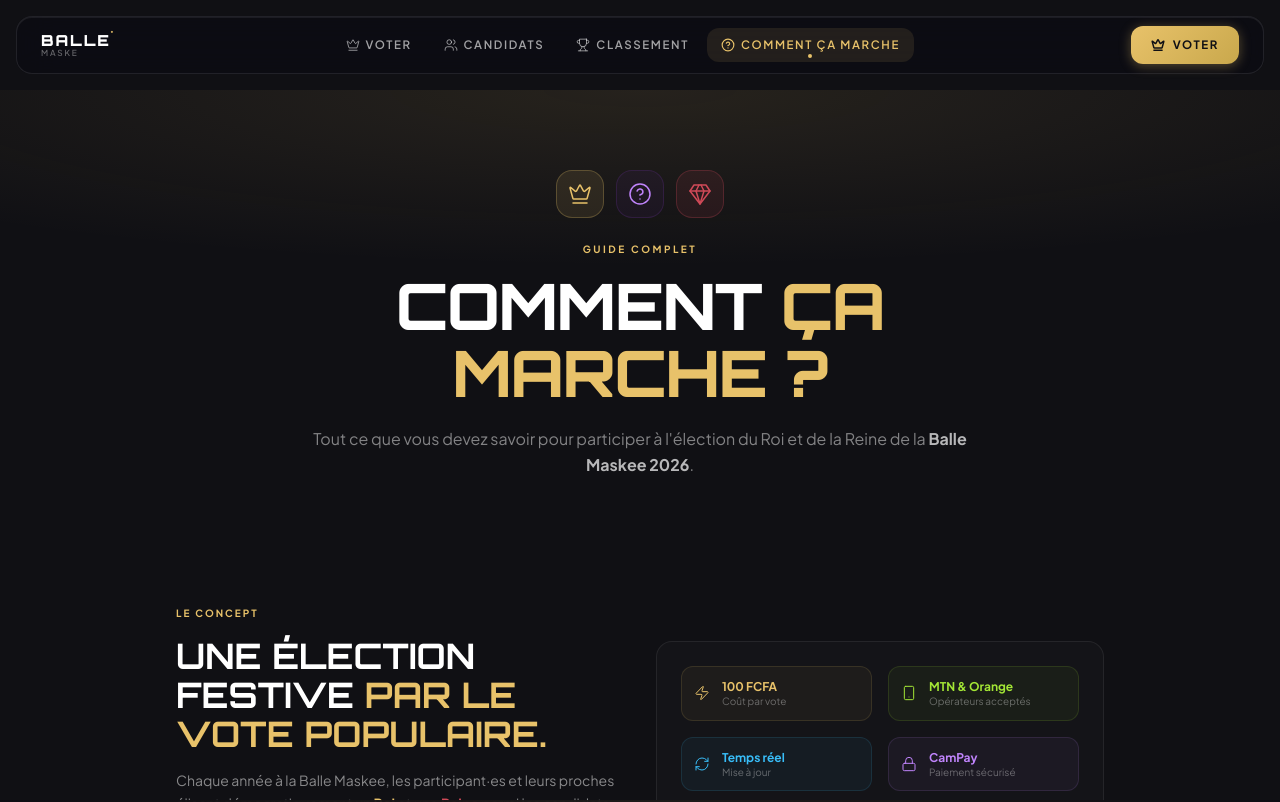
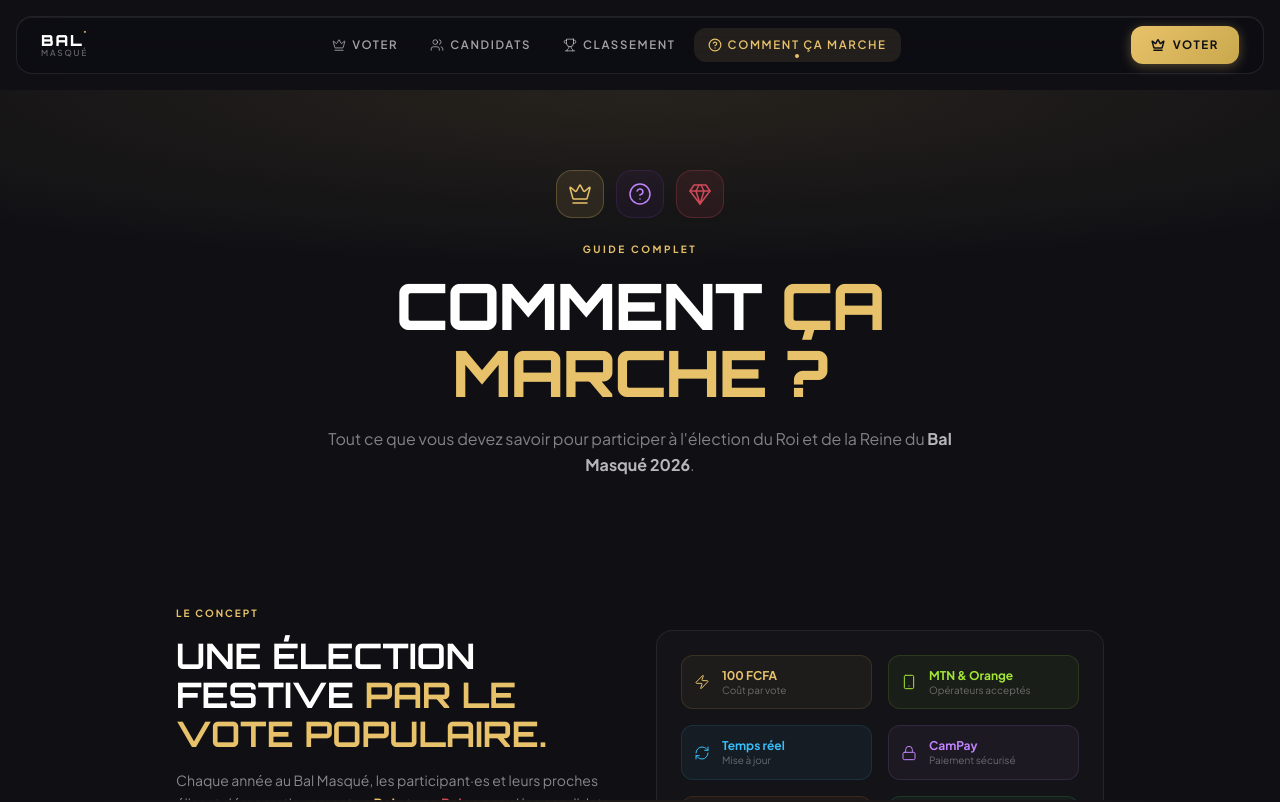
Before and after one commit to Josiasange37/RR-promo, a Next.js app: page /comment-ca-marche in a window 1280 px wide. Shown: the top 802 px of the page. Built offline with nearby package versions, Linux system fonts and the light colour scheme.

Commit message:
Rebrand Balle Maskee → Bal Masqué (French grammar fixes)

```diff
--- a/app/candidats/page.tsx
+++ b/app/candidats/page.tsx
@@ -155,7 +155,7 @@ export default function CandidatsPage() {
             Tous les <em style={{ color: "#e8c26a", fontStyle: "normal" }}>candidats.</em>
           </h1>
           <p className="text-base text-white/50 max-w-xl leading-relaxed mb-8" data-reveal>
-            Découvrez l&apos;ensemble des candidats au titre de Roi et Reine de la Balle Maskee 2026. Votez pour vos favoris — 100 FCFA par vote via Mobile Money.
+            Découvrez l&apos;ensemble des candidats au titre de Roi et Reine du Bal Masqué 2026. Votez pour vos favoris — 100 FCFA par vote via Mobile Money.
           </p>
 
           {/* Stats bar */}
@@ -261,7 +261,7 @@ export default function CandidatsPage() {
                   {/* Name overlay at bottom */}
                   <div className="absolute bottom-0 left-0 right-0 p-4">
                     <h3 className="text-base font-bold tracking-tight text-white m-0 uppercase font-orbitron leading-tight">{candidate.name}</h3>
-                    <p className="text-xs text-white/50 mt-0.5">{candidate.class} · Balle Maskee 2026</p>
+                    <p className="text-xs text-white/50 mt-0.5">{candidate.class} · Bal Masqué 2026</p>
                   </div>
                 </div>
 
@@ -357,7 +357,7 @@ export default function CandidatsPage() {
                     <div>
                       <span className="text-xs text-neutral-400 uppercase tracking-widest block">Voter pour</span>
                       <h4 className="text-xl font-bold font-orbitron tracking-tight text-white uppercase m-0">{selectedCandidate.name}</h4>
-                      <span className="text-xs text-neutral-400">{selectedCandidate.category} de la Balle Maskee · {selectedCandidate.class}</span>
+                      <span className="text-xs text-neutral-400">{selectedCandidate.category} du Bal Masqué · {selectedCandidate.class}</span>
                     </div>
                   </div>
                   <div className="mt-8">
--- a/app/comment-ca-marche/page.tsx
+++ b/app/comment-ca-marche/page.tsx
@@ -47,7 +47,7 @@ const FAQ = [
   },
   {
     q: "Jusqu'à quand peut-on voter ?",
-    a: "Les votes sont ouverts jusqu'au jour de l'événement, le 9 août 2026. Le classement final sera annoncé lors de la Balle Maskee. Profitez-en pour voter avant la clôture !",
+    a: "Les votes sont ouverts jusqu'au jour de l'événement, le 9 août 2026. Le classement final sera annoncé lors du Bal Masqué. Profitez-en pour voter avant la clôture !",
   },
   {
     q: "Mes données personnelles sont-elles sécurisées ?",
@@ -239,8 +239,8 @@ export default function CommentCaMarchePage() {
             data-reveal
             style={{ color: "rgba(255,255,255,0.48)" }}
           >
-            Tout ce que vous devez savoir pour participer à l&apos;élection du Roi et de la Reine de la{" "}
-            <strong style={{ color: "rgba(255,255,255,0.7)" }}>Balle Maskee 2026</strong>.
+            Tout ce que vous devez savoir pour participer à l&apos;élection du Roi et de la Reine du{" "}
+            <strong style={{ color: "rgba(255,255,255,0.7)" }}>Bal Masqué 2026</strong>.
           </p>
         </div>
       </section>
@@ -264,12 +264,12 @@ export default function CommentCaMarchePage() {
               Une élection festive <em style={{ color: "#e8c26a", fontStyle: "normal" }}>par le vote populaire.</em>
             </h2>
             <p className="text-sm leading-relaxed mb-4" data-reveal style={{ color: "rgba(255,255,255,0.5)" }}>
-              Chaque année à la Balle Maskee, les participant·es et leurs proches élisent démocratiquement un <strong style={{ color: "#e8c26a" }}>Roi</strong> et une{" "}
+              Chaque année au Bal Masqué, les participant·es et leurs proches élisent démocratiquement un <strong style={{ color: "#e8c26a" }}>Roi</strong> et une{" "}
               <strong style={{ color: "#d04a58" }}>Reine</strong> parmi les candidats de l&apos;édition 2026.
             </p>
             <p className="text-sm leading-relaxed" data-reveal style={{ color: "rgba(255,255,255,0.5)" }}>
               Le vote est <strong style={{ color: "rgba(255,255,255,0.75)" }}>payant</strong> : chaque vote coûte{" "}
-              <strong style={{ color: "#e8c26a" }}>100 FCFA</strong>. Les fonds collectés contribuent directement au financement de la Balle Maskee.
+              <strong style={{ color: "#e8c26a" }}>100 FCFA</strong>. Les fonds collectés contribuent directement au financement du Bal Masqué.
             </p>
           </div>
 
@@ -655,7 +655,7 @@ export default function CommentCaMarchePage() {
           <p className="text-base mb-10 leading-relaxed" data-reveal style={{ color: "rgba(255,255,255,0.45)" }}>
             Soutenez votre candidat favori maintenant. Chaque vote rapproche votre candidat du titre de{" "}
             <strong style={{ color: "#e8c26a" }}>Roi</strong> ou{" "}
-            <strong style={{ color: "#d04a58" }}>Reine</strong> de la Balle Maskee 2026.
+            <strong style={{ color: "#d04a58" }}>Reine</strong> du Bal Masqué 2026.
           </p>
           <div className="flex flex-col sm:flex-row gap-4 justify-center">
             <motion.a
--- a/app/layout.tsx
+++ b/app/layout.tsx
@@ -20,9 +20,9 @@ const jakarta = Plus_Jakarta_Sans({
 })
 
 export const metadata: Metadata = {
-  title: "Balle Maskee 2026 — Élection Roi & Reine",
+  title: "Bal Masqué 2026 — Élection Roi & Reine",
   description:
-    "Votez pour élire le Roi et la Reine de la Balle Maskee 2026. 100 FCFA par vote — Mobile Money. Votre voix décide de la couronne.",
+    "Votez pour élire le Roi et la Reine du Bal Masqué 2026. 100 FCFA par vote — Mobile Money. Votre voix décide de la couronne.",
 }
 
 export default function RootLayout({ children }: Readonly<{ children: React.ReactNode }>) {
--- a/app/page.tsx
+++ b/app/page.tsx
@@ -42,7 +42,7 @@ const HOW_IT_WORKS: [string, string, string][] = [
   ["03", "Valide", "Confirme la transaction sur ton téléphone (prompt USSD) pour valider tes votes."],
 ]
 
-const VIDEO_SRC = "/hero-balle-maskee.mp4"
+const VIDEO_SRC = "/hero-bal-masque.mp4"
 
 
 function d(ms: number): React.CSSProperties {
@@ -240,12 +240,12 @@ export default function Page() {
     src: c.imageUrl,
     alt: `Candidat ${c.name}`,
     title: c.name,
-    subtitle: `${c.category} de la Balle Maskee · ${c.class}`,
+    subtitle: `${c.category} du Bal Masqué · ${c.class}`,
     accentColor: c.category === "Roi" ? "#e8c26a" : "#d04a58",
     accentText: c.category === "Roi" ? "#101014" : "#ffffff",
     meta: [
       { label: "Votes cumulés", value: `${c.votes} voix` },
-      { label: "Balle Maskee", value: "2026" },
+      { label: "Bal Masqué", value: "2026" },
     ],
   }))
 
@@ -304,7 +304,7 @@ export default function Page() {
                 <span className="flex items-center gap-1.5">
                   <Star size={16} strokeWidth={1.5} className="sm:w-5 sm:h-5 flex-none" style={{ fill: "#e8c26a", color: "#e8c26a" }} aria-hidden="true" />
                   <span className="font-semibold" style={{ color: "#e8c26a" }}>
-                    Balle Maskee 2026
+                    Bal Masqué 2026
                   </span>
                 </span>
                 <span className="flex items-center gap-1.5" style={{ color: "rgba(255,255,255,0.55)" }}>
@@ -329,11 +329,11 @@ export default function Page() {
                   textTransform: "uppercase",
                 }}
               >
-                Élis ton <em style={{ color: "#e8c26a", fontStyle: "normal" }}>Roi &amp; ta Reine</em> de la Balle Maskee.
+                Élis ton <em style={{ color: "#e8c26a", fontStyle: "normal" }}>Roi &amp; ta Reine</em> du Bal Masqué.
               </h1>
 
               <p className="animate-blur-fade-up text-base sm:text-lg md:text-xl mb-6 md:mb-12 max-w-2xl leading-relaxed" style={{ ...d(500), color: "rgba(255,255,255,0.52)" }}>
-                La grande Balle Maskee 2026 approche. Vote pour tes candidats préférés — 100 FCFA par vote via Mobile Money. Chaque paiement validé est comptabilisé instantanément.
+                Le grand Bal Masqué 2026 approche. Vote pour tes candidats préférés — 100 FCFA par vote via Mobile Money. Chaque paiement validé est comptabilisé instantanément.
               </p>
 
               <div className="flex flex-wrap gap-3 sm:gap-4">
@@ -437,7 +437,7 @@ export default function Page() {
                   <div className="mt-4 flex justify-between items-end">
                     <div>
                       <h3 className="text-xl font-bold tracking-tight text-white m-0 uppercase font-orbitron">{candidate.name}</h3>
-                      <p className="text-xs text-neutral-400 mt-1">Balle Maskee · Édition 2026</p>
+                      <p className="text-xs text-neutral-400 mt-1">Bal Masqué · Édition 2026</p>
                     </div>
                     <div className="text-right">
                       <span className="text-xs text-neutral-400 block uppercase">Votes</span>
@@ -520,7 +520,7 @@ export default function Page() {
             <h2>
               Roi &amp; Reine
               <br />
-              <em>de la Balle Maskee.</em>
+              <em>du Bal Masqué.</em>
             </h2>
           </div>
           <div className="mt-14" data-reveal>
@@ -531,7 +531,7 @@ export default function Page() {
               showPagination
               loop
               autoPlay={3500}
-              label="Candidats au trône de la Balle Maskee"
+              label="Candidats au trône du Bal Masqué"
               onVote={(index) => {
                 const candidate = candidates[index]
                 if (candidate) {
@@ -573,7 +573,7 @@ export default function Page() {
           <CornerFrame data-reveal className="category-card p-6 sm:p-8">
             <div className="flex items-center gap-2.5 mb-6">
               <Crown className="text-[#e8c26a] size-6" />
-              <h3 className="text-xl font-orbitron font-bold text-[#e8c26a] m-0">Roi de la Balle</h3>
+              <h3 className="text-xl font-orbitron font-bold text-[#e8c26a] m-0">Roi du Bal Masqué</h3>
             </div>
             <div className="space-y-4">
               {loadingCandidates ? (
@@ -606,7 +606,7 @@ export default function Page() {
           <CornerFrame data-reveal className="category-card p-6 sm:p-8">
             <div className="flex items-center gap-2.5 mb-6">
               <Gem className="text-[#d04a58] size-6" />
-              <h3 className="text-xl font-orbitron font-bold text-[#d04a58] m-0">Reine de la Balle</h3>
+              <h3 className="text-xl font-orbitron font-bold text-[#d04a58] m-0">Reine du Bal Masqué</h3>
             </div>
             <div className="space-y-4">
               {loadingCandidates ? (
@@ -737,7 +737,7 @@ export default function Page() {
                       <span className="text-xs text-neutral-400 uppercase tracking-widest block">Voter pour</span>
                       <h4 className="text-xl font-bold font-orbitron tracking-tight text-white uppercase m-0">{selectedCandidate.name}</h4>
                       <span className="text-xs text-neutral-400">
-                        {selectedCandidate.category === "Roi" ? "Roi" : "Reine"} de la Balle Maskee · {selectedCandidate.class}
+                        {selectedCandidate.category === "Roi" ? "Roi" : "Reine"} du Bal Masqué · {selectedCandidate.class}
                       </span>
                     </div>
                   </div>
--- a/components/admin/admin-panel.tsx
+++ b/components/admin/admin-panel.tsx
@@ -271,7 +271,7 @@ export default function AdminPanel() {
               <Lock size={26} />
             </div>
             <h1 className="text-2xl font-bold font-orbitron tracking-tight uppercase">Administration</h1>
-            <p className="text-xs text-neutral-400 mt-2">Balle Maskee · Édition 2026</p>
+            <p className="text-xs text-neutral-400 mt-2">Bal Masqué · Édition 2026</p>
           </div>
 
           <form onSubmit={handleLogin} className="mt-8 space-y-4">
@@ -352,7 +352,7 @@ export default function AdminPanel() {
         <div>
           <span className="text-xs font-bold text-[#e8c26a] tracking-widest uppercase block mb-1">Espace XYBERCLAN</span>
           <h1 className="text-3xl font-bold font-orbitron tracking-tight uppercase m-0">Tableau de Bord</h1>
-          <p className="text-xs text-neutral-400 mt-1">Balle Maskee · Édition 2026</p>
+          <p className="text-xs text-neutral-400 mt-1">Bal Masqué · Édition 2026</p>
         </div>
 
         <div className="flex flex-wrap gap-3">
--- a/components/ui/site-navbar.tsx
+++ b/components/ui/site-navbar.tsx
@@ -108,7 +108,7 @@ export function SiteNavbar() {
             {/* ── LOGO ── */}
             <Link
               href="/"
-              aria-label="Balle Maskee — retour à l'accueil"
+              aria-label="Bal Masqué — retour à l'accueil"
               className="flex items-center gap-2.5 flex-none group cursor-pointer"
               onClick={() => setMenuOpen(false)}
             >
@@ -118,13 +118,13 @@ export function SiteNavbar() {
                   className="font-black tracking-[0.12em] text-white uppercase leading-none"
                   style={{ fontFamily: "var(--font-orbitron)", fontSize: "0.95rem" }}
                 >
-                  BALLE<em className="text-[#e8c26a] not-italic text-[0.6rem] align-super">˚</em>
+                  BAL<em className="text-[#e8c26a] not-italic text-[0.6rem] align-super">˚</em>
                 </div>
                 <div
                   className="text-white/40 font-medium uppercase tracking-[0.22em] leading-tight"
                   style={{ fontSize: "0.52rem" }}
                 >
-                  Maske
+                  Masqué
                 </div>
               </div>
             </Link>
--- a/lib/campay.ts
+++ b/lib/campay.ts
@@ -97,7 +97,7 @@ export async function requestCollection(params: {
         amount: String(amount),
         currency: "XAF",
         from: formattedPhone,
-        description: `Vote Balle Maskee - R:${externalReference}`,
+        description: `Vote Bal Masqué - R:${externalReference}`,
         external_reference: externalReference,
       }),
     })
@@ -168,7 +168,7 @@ export async function requestDeposit(params: {
       amount: String(amount),
       to: formattedPhone,
       currency: "XAF",
-      description: `Retrait Balle Maskee - R:${externalReference}`,
+      description: `Retrait Bal Masqué - R:${externalReference}`,
       external_reference: externalReference,
     }),
   })
```
Also changed, not shown: app/classement/page.tsx (+4 -4 lines), 1 other file (tests, documents, lock files or other folders).
